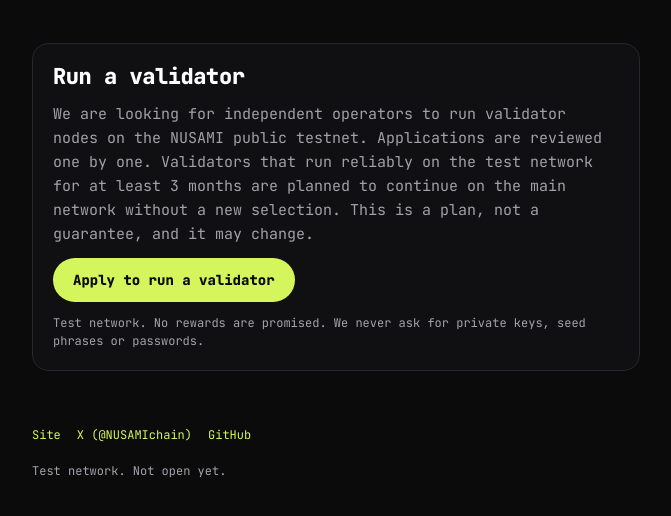
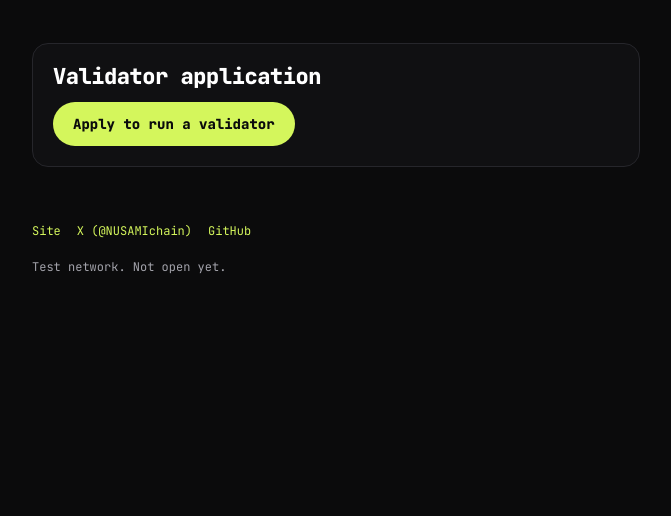
Before and after one commit to NUSAMIchain/nusami-site, a plain HTML site: page public/index.html in a window 1280 px wide. Shown: the part 484-1000 px from the top of the page, without its empty margins (304-975 px from the left). After the commit the page ends 807 px from the top, so only its background shows below. Drawn offline with Linux system fonts and the light colour scheme.

Commit message:
Home page: simplify the validator block to the title 'Validator application' and the button 'Apply to run a validator' (same form URL, new tab, noopener noreferrer); remove the operators paragraph and the note under the button; drop the now-unused .note CSS. Footer and the rest unchanged

```diff
--- a/public/index.html
+++ b/public/index.html
@@ -27,10 +27,8 @@
     <span class="link off">Docs (coming soon)</span>
   </nav>
   <section class="validator" aria-labelledby="validator-title">
-    <h2 id="validator-title">Run a validator</h2>
-    <p class="lead">We are looking for independent operators to run validator nodes on the NUSAMI public testnet. Applications are reviewed one by one. Validators that run reliably on the test network for at least 3 months are planned to continue on the main network without a new selection. This is a plan, not a guarantee, and it may change.</p>
+    <h2 id="validator-title">Validator application</h2>
     <a class="btn-apply" href="https://docs.google.com/forms/d/e/1FAIpQLSfyrG4GrevrznrAkksikh52CEcdL9W8m1PxA5f0Acb2FlymFg/viewform" target="_blank" rel="noopener noreferrer">Apply to run a validator<span class="sr-only"> (opens in a new tab)</span></a>
-    <p class="note">Test network. No rewards are promised. We never ask for private keys, seed phrases or passwords.</p>
   </section>
   <footer class="foot">
     <nav class="foot-links" aria-label="Footer">
--- a/public/root.css
+++ b/public/root.css
@@ -23,7 +23,6 @@ a.link:focus-visible { outline: 2px solid #D4F65C; outline-offset: 2px; border-c
 .btn-apply { display: inline-flex; align-items: center; justify-content: center; min-height: 44px; padding: 0 20px; border-radius: 999px; background: #D4F65C; color: #0B0B0C; font-size: 14px; font-weight: 600; text-decoration: none; }
 .btn-apply:hover { background: #9ADB1E; }
 .btn-apply:focus-visible { outline: 2px solid #D4F65C; outline-offset: 3px; }
-.note { margin: 0; font-size: 12px; line-height: 1.5; color: #A3A3AB; }
 .sr-only { position: absolute; width: 1px; height: 1px; padding: 0; margin: -1px; overflow: hidden; clip: rect(0 0 0 0); white-space: nowrap; border: 0; }
 .foot { margin-top: 28px; font-size: 12px; color: #A3A3AB; display: flex; flex-direction: column; gap: 6px; }
 .foot p { margin: 0; }
```
